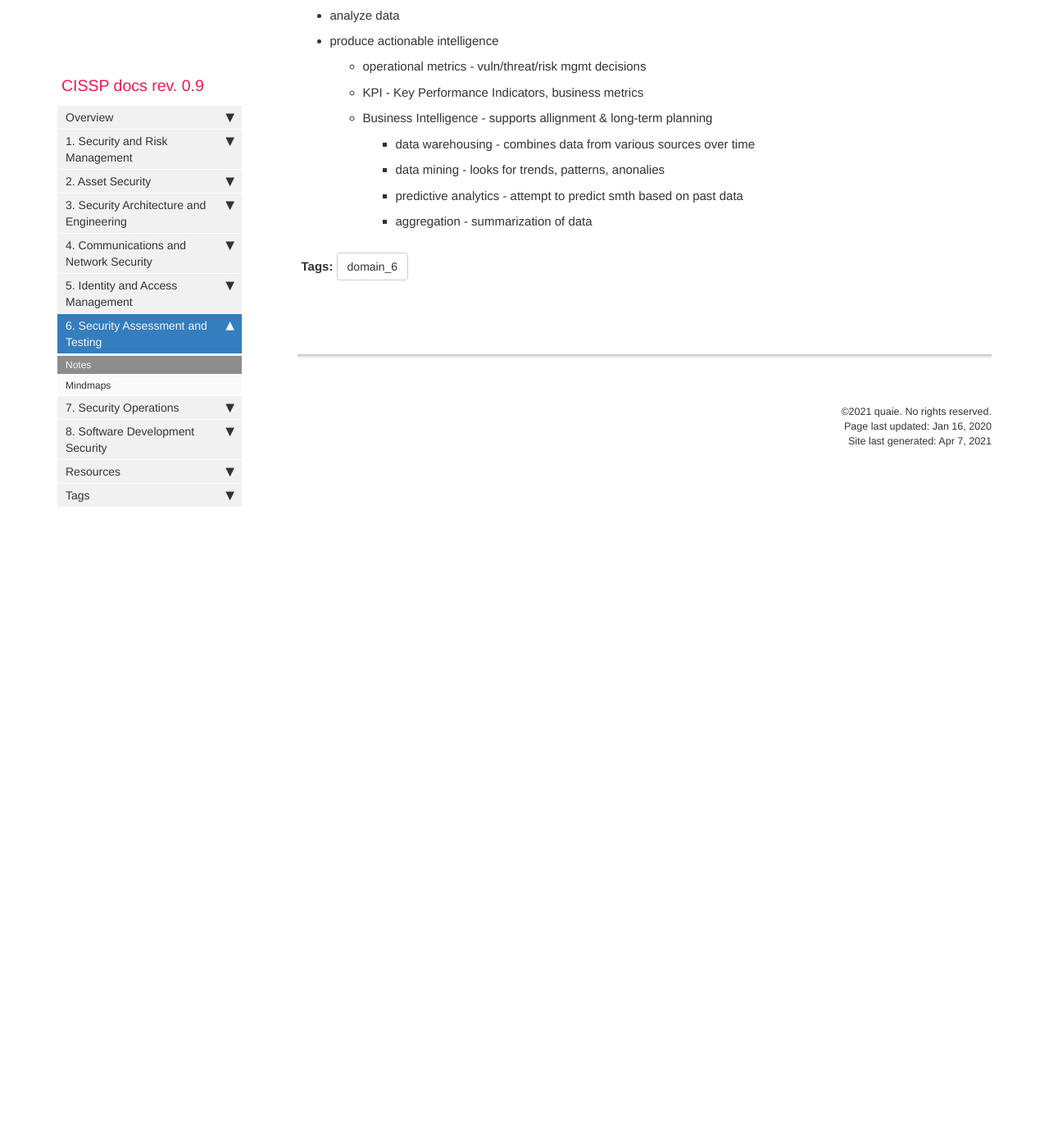
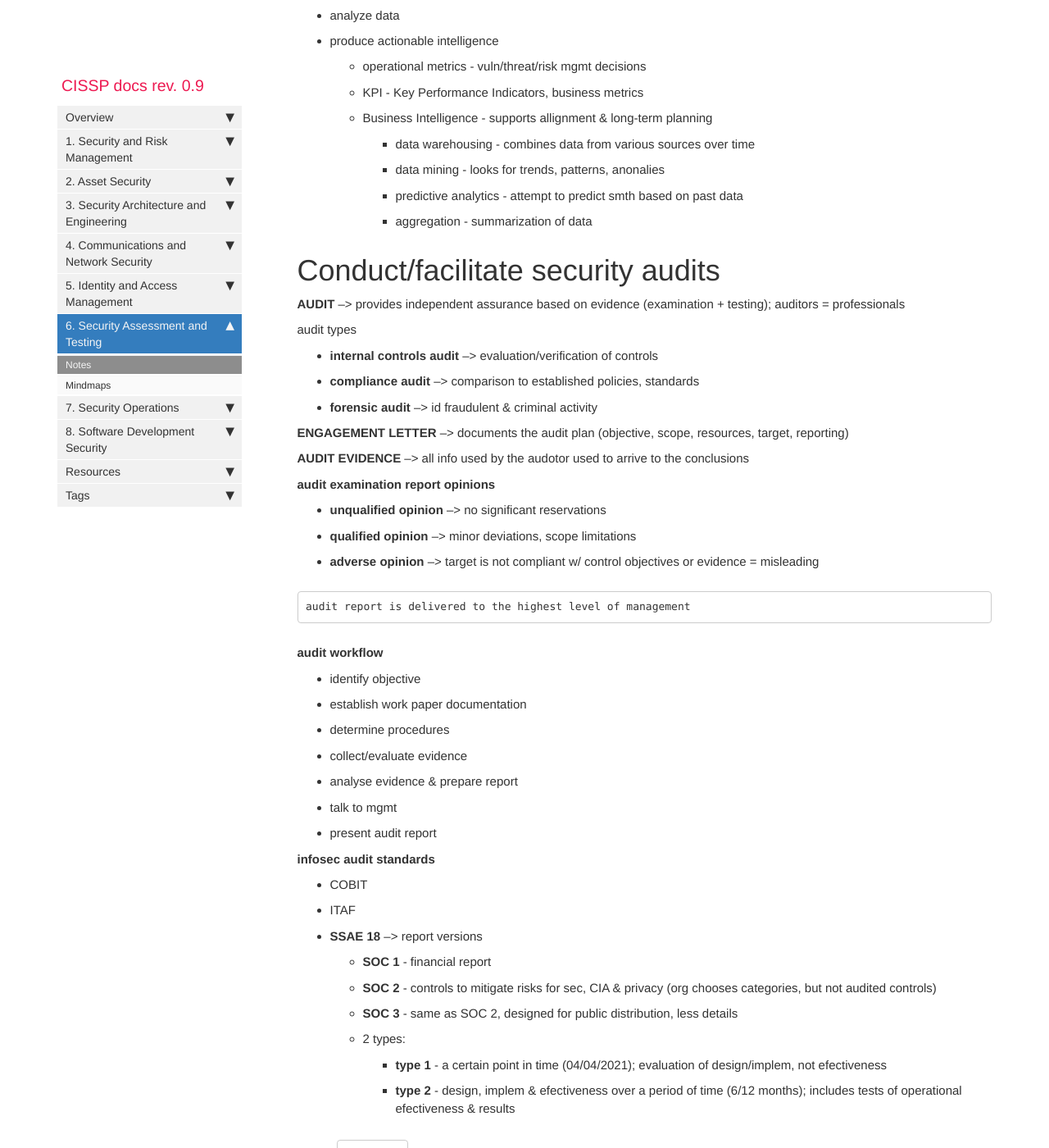
Before and after one commit to quaie/cissp, a Jekyll site: the page built from pages/mydoc/6_notes.md, in a window 1280 px wide and 1400 px high, scrolled down 3535 px. Shown: the whole window at 82% size. Built offline with Jekyll 4.4.1, drawn with Linux system fonts in a browser that asks for light colours; comment, search, counter and statistics services are not loaded.

Commit message:
Update 6_notes.md

````diff
--- a/pages/mydoc/6_notes.md
+++ b/pages/mydoc/6_notes.md
@@ -147,12 +147,48 @@ ISCM needs the definition of:
 
 
 
+# Conduct/facilitate security audits
 
+**AUDIT** --> provides independent assurance based on evidence (examination + testing); auditors = professionals
 
+audit types
+- **internal controls audit** --> evaluation/verification of controls
+- **compliance audit** --> comparison to established policies, standards
+- **forensic audit** --> id fraudulent & criminal activity
 
+**ENGAGEMENT LETTER** --> documents the audit plan (objective, scope, resources, target, reporting)
 
+**AUDIT EVIDENCE** --> all info used by the audotor used to arrive to the conclusions
 
+**audit examination report opinions**
+- **unqualified opinion** --> no significant reservations
+- **qualified opinion** --> minor deviations, scope limitations
+- **adverse opinion** --> target is not compliant w/ control objectives or evidence = misleading
 
+```sh
+audit report is delivered to the highest level of management
+```
+
+**audit workflow**
+
+- identify objective
+- establish work paper documentation
+- determine procedures
+- collect/evaluate evidence
+- analyse evidence & prepare report
+- talk to mgmt
+- present audit report
+
+**infosec audit standards**
+- COBIT
+- ITAF
+- **SSAE 18** --> report versions
+  - **SOC 1** - financial report
+  - **SOC 2** - controls to mitigate risks for sec, CIA & privacy (org chooses categories, but not audited controls)
+  - **SOC 3** - same as SOC 2, designed for public distribution, less details
+  - 2 types:
+    - **type 1** - a certain point in time (04/04/2021); evaluation of design/implem, not efectiveness
+    - **type 2** - design, implem & efectiveness over a period of time (6/12 months); includes tests of operational efectiveness & results
 
 
 {% include links.html %}
````
